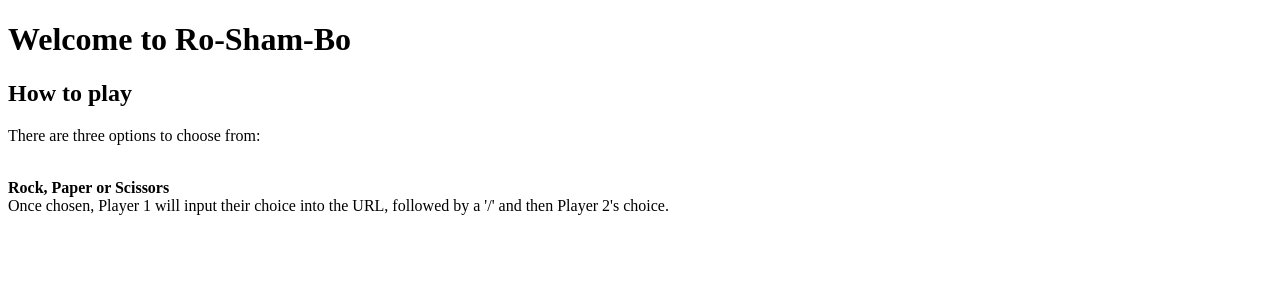
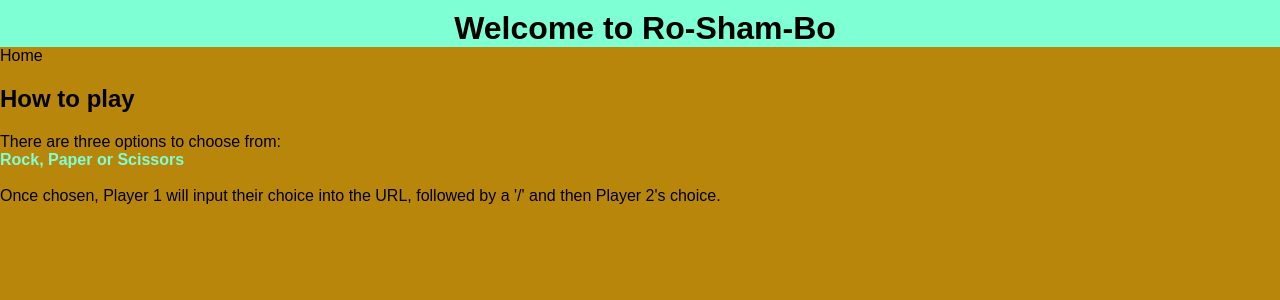
Before and after one commit to SamuelSeFe/H.Rock_Paper_Scissors-W3Wknd, a Flask app: page /roshambo in a window 1280 px wide. Shown: the top 300 px of the page. Run offline with Flask 2, Linux system fonts and the light colour scheme.

Commit message:
finished first extension

```diff
--- a/controller/controllers.py
+++ b/controller/controllers.py
@@ -9,6 +9,7 @@ def index():
 
 @app.route('/roshambo/<input_p1>/<input_p2>')
 def roshambo(input_p1, input_p2):
-    return render_template('result.html', result=roshambo(input_p1, input_p2))
-    # print(roshambo(input_p1, input_p2))
-    # return render_template('result.html', result=Game(player1, player2.roshambo(input_p1, input_p2)))
+    player_1 = Player('Player_1', input_p1)
+    player_2 = Player('Player_2', input_p2)
+    game = Game(player_1, player_2)
+    return render_template('result.html', result=game.roshambo(input_p1, input_p2))
--- a/static/style.css
+++ b/static/style.css
@@ -0,0 +1,36 @@
+h1 {
+   text-align: center;
+    margin-top: 0;
+    margin-bottom: 0;
+    padding-top: 10px;
+    padding-left: 10px;
+}
+
+header {
+    background-color: aquamarine;
+}
+
+body {
+    font-family: fantasy;
+    margin: 0;
+    background-color: darkgoldenrod;
+}
+
+section b {
+    color: black;
+}
+
+#rpc_p {
+    color: aquamarine;
+}
+
+a {
+    text-decoration: none;
+    color: black;
+    padding-bottom: 20px;
+}
+
+a:hover {
+    cursor: pointer;
+    color: white;
+}
--- /dev/null
+++ b/templates/base.html
@@ -0,0 +1,19 @@
+<!DOCTYPE html>
+<html lang="en">
+<head>
+    <meta charset="UTF-8">
+    <meta http-equiv="X-UA-Compatible" content="IE=edge">
+    <meta name="viewport" content="width=device-width, initial-scale=1.0">
+    <link rel="stylesheet" href="{{ url_for('static', filename='style.css') }}">
+    <title>Roshambo</title>
+</head>
+<body>
+    <header>
+        <h1>Welcome to <b>Ro</b>-<b>Sham</b>-<b>Bo</b></h1>
+    </header>
+    <a href="/roshambo">Home</a>
+    {% block content %}
+
+    {% endblock %}
+</body>
+</html>
--- a/templates/index.html
+++ b/templates/index.html
@@ -1,24 +1,16 @@
-<!DOCTYPE html>
-<html lang="en">
-<head>
-    <meta charset="UTF-8">
-    <meta http-equiv="X-UA-Compatible" content="IE=edge">
-    <meta name="viewport" content="width=device-width, initial-scale=1.0">
-    <link rel="stylesheet" href="{{ url_for('static', filename='style.css') }}">
-    <title>Roshambo</title>
-</head>
+{% extends "base.html" %}
+
+{% block content %}
 <body>
-    <header>
-        <h1>Welcome to <b>Ro</b>-<b>Sham</b>-<b>Bo</b></h1>
-    </header>
-
     <section class="how-to">
         <h2>How to play</h2>
-        <p>There are three options to choose from:</p>
+        <p>There are three options to choose from:
         <br>
-        <b>Rock, Paper or Scissors</b>
+        <b id="rpc_p">Rock, Paper or Scissors</b>
+        <br>
         <br>
         Once chosen, Player 1 will input their choice into the URL, followed by a '/' and then Player 2's choice.
+        </p>
     </section>
 </body>
-</html>
+{% endblock %}
```
Also changed, not shown: modules/roshambo.py (+9 -16 lines), templates/result.html (+6 -10 lines).
